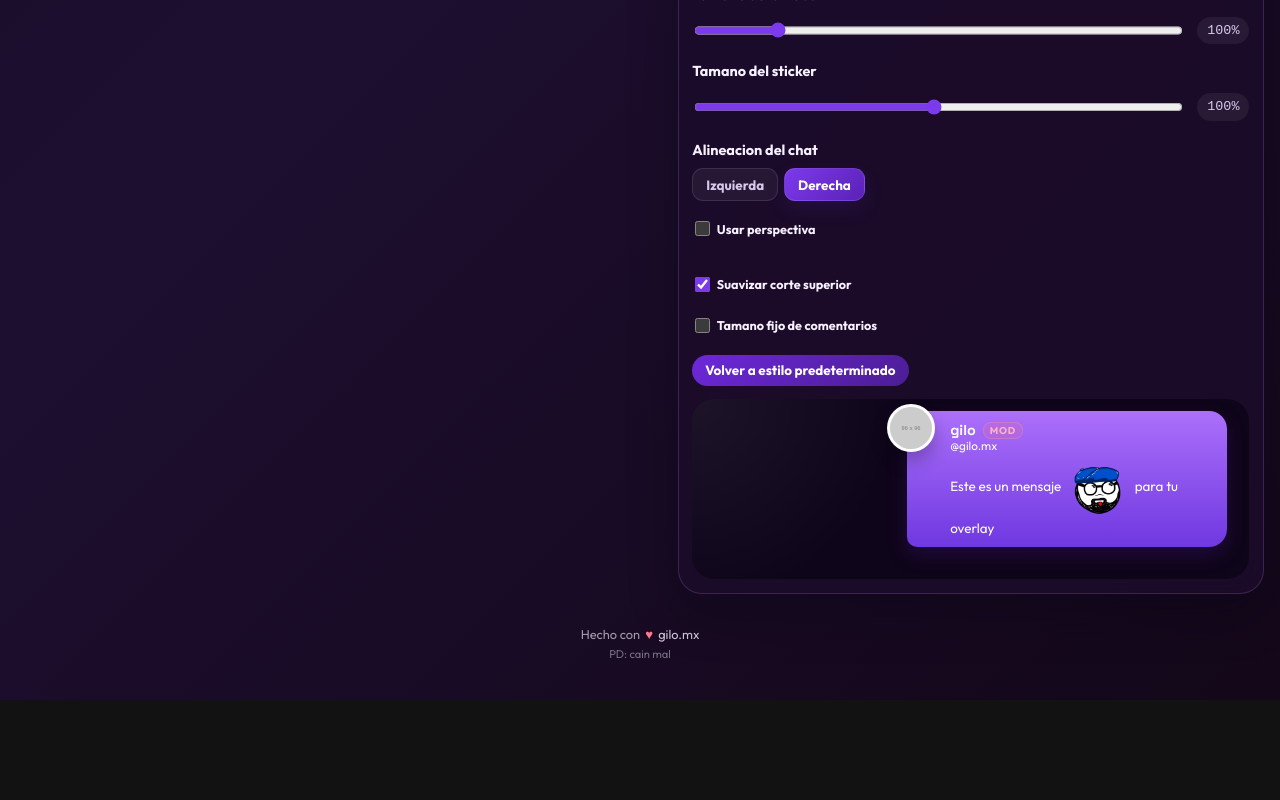
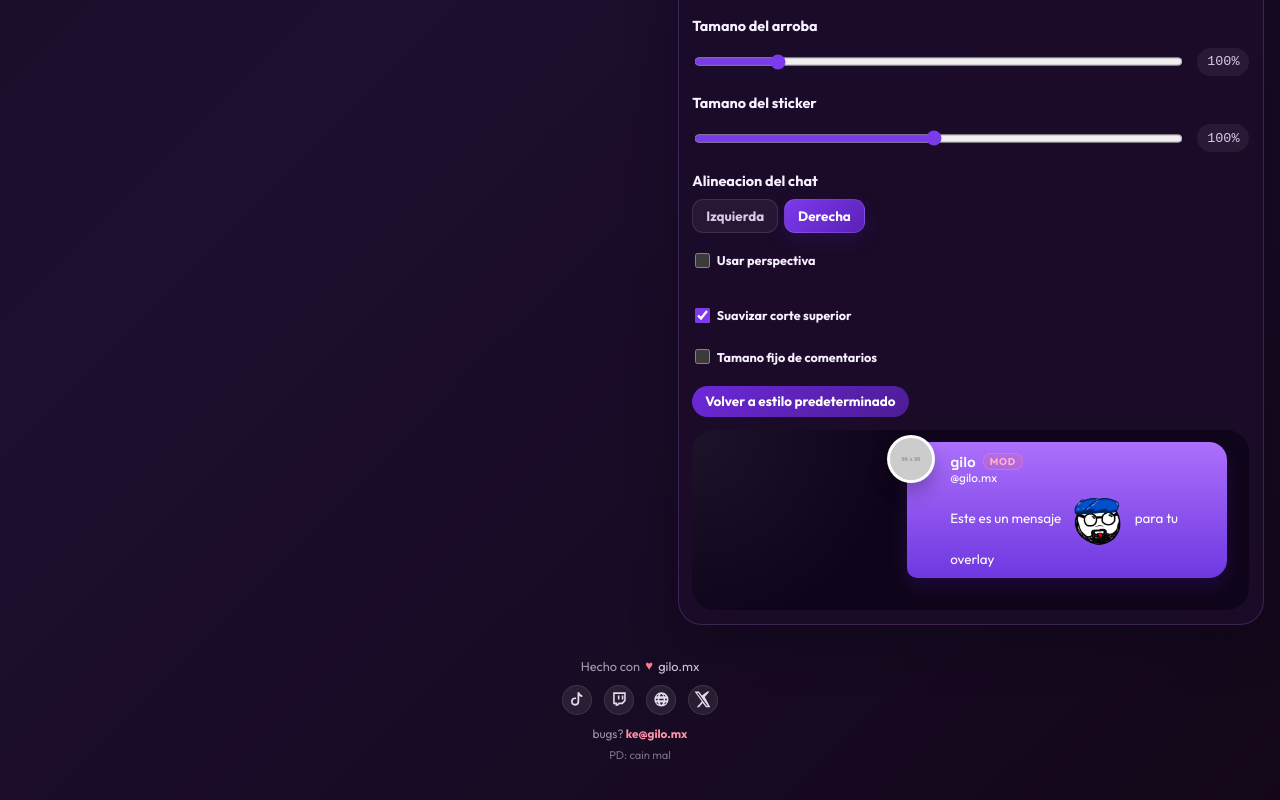
Before and after one commit to gilomx/gilo-tiktok-chat, a React (Vite) app in the folder client/: page / in a window 1280 px wide. Shown: the part 1647-2447 px from the top of the page. Before the commit the page ends 2347 px from the top, so only its background shows below. Built offline with nearby package versions, Linux system fonts and the light colour scheme; no server answers.

Commit message:
style: polish dashboard footer and overlay notice

```diff
--- a/client/src/pages/DashboardPage.jsx
+++ b/client/src/pages/DashboardPage.jsx
@@ -6,6 +6,50 @@ import StickerMessage from "../components/StickerMessage";
 import previewStickerUrl from "../assets/loco.gif";
 
 const OVERLAY_URL_ACK_KEY = "gilo-overlay-last-acknowledged-slug";
+
+function FooterIcon({ type }) {
+  if (type === "tiktok") {
+    return (
+      <svg viewBox="0 0 24 24" aria-hidden="true">
+        <path
+          fill="currentColor"
+          d="M14.5 3c.5 2 1.7 3.3 3.8 3.9V9c-1.6 0-2.9-.4-4-1.3v7a5.2 5.2 0 1 1-5.2-5.2c.4 0 .8 0 1.2.1v2.2a3 3 0 1 0 1.8 2.9V3z"
+        />
+      </svg>
+    );
+  }
+
+  if (type === "twitch") {
+    return (
+      <svg viewBox="0 0 24 24" aria-hidden="true">
+        <path
+          fill="currentColor"
+          d="M4 3h16v11l-4 4h-4l-2 2H7v-2H4zm2 2v11h3v2l2-2h4l3-3V5zm4 2h2v5h-2zm5 0h2v5h-2z"
+        />
+      </svg>
+    );
+  }
+
+  if (type === "web") {
+    return (
+      <svg viewBox="0 0 24 24" aria-hidden="true">
+        <path
+          fill="currentColor"
+          d="M12 3a9 9 0 1 0 9 9 9 9 0 0 0-9-9m5.7 5h-2.2a13 13 0 0 0-1.1-2.4A7 7 0 0 1 17.7 8M12 5.1c.5 0 1.4 1 2.1 2.9H9.9C10.6 6.1 11.5 5.1 12 5.1M8.6 5.6A13 13 0 0 0 7.5 8H5.3a7 7 0 0 1 3.3-2.4M5 12c0-.3 0-.7.1-1h2.2a15 15 0 0 0 0 2H5.1A7 7 0 0 1 5 12m.3 4h2.2a13 13 0 0 0 1.1 2.4A7 7 0 0 1 5.3 16M12 18.9c-.5 0-1.4-1-2.1-2.9h4.2c-.7 1.9-1.6 2.9-2.1 2.9m2.7-5.9H9.3a12 12 0 0 1 0-2h5.4a12 12 0 0 1 0 2m.7 5.4a13 13 0 0 0 1.1-2.4h2.2a7 7 0 0 1-3.3 2.4M16.7 13a15 15 0 0 0 0-2h2.2c.1.3.1.7.1 1s0 .7-.1 1z"
+        />
+      </svg>
+    );
+  }
+
+  return (
+    <svg viewBox="0 0 24 24" aria-hidden="true">
+      <path
+        fill="currentColor"
+        d="M18.24 2H21l-6.03 6.9L22 22h-5.4l-4.23-5.52L7.54 22H4.78l6.45-7.37L2 2h5.54l3.82 5.07zm-.97 18h1.53L6.7 3.9H5.06z"
+      />
+    </svg>
+  );
+}
 
 function OverlayPreview({ overlayConfig }) {
   const previewMessage = {
@@ -385,6 +429,7 @@ export default function DashboardPage() {
   const [isGeneratingOverlayUrl, setIsGeneratingOverlayUrl] = useState(false);
   const [showOverlayUrlChangedNotice, setShowOverlayUrlChangedNotice] = useState(false);
   const [dismissedOverlayUrlNotice, setDismissedOverlayUrlNotice] = useState(false);
+  const [emailCopied, setEmailCopied] = useState(false);
   const [isLiveUsersLocked, setIsLiveUsersLocked] = useState(false);
   const [forbiddenPage, setForbiddenPage] = useState(1);
   const [replacementPage, setReplacementPage] = useState(1);
@@ -988,6 +1033,16 @@ export default function DashboardPage() {
 
     refreshLiveUsers();
     refreshMutedUsers();
+  };
+
+  const copyBugEmail = async () => {
+    try {
+      await navigator.clipboard.writeText("ke@gilo.mx");
+      setEmailCopied(true);
+      window.setTimeout(() => setEmailCopied(false), 1800);
+    } catch (error) {
+      console.error(error);
+    }
   };
 
   const updateQueueSnapshot = (queue) => {
@@ -1719,7 +1774,10 @@ export default function DashboardPage() {
             </div>
             <div className="overlay-settings">
               <p className="helper-copy overlay-helper-copy">
-                Tamano recomendado del overlay: 500x300.
+                Tamaño recomendado del overlay: 500x300.
+              </p>
+              <p className="helper-copy overlay-helper-copy">
+                Recomendamos la URL publica para TikTok Live Studio y la URL privada para OBS.
               </p>
               <div className="overlay-color-grid">
                 <label className="color-setting color-setting-compact">
@@ -2058,6 +2116,58 @@ export default function DashboardPage() {
           gilo.mx
         </a>
       </footer>
+      <div className="footer-socials">
+        <a
+          href="https://www.tiktok.com/@gilo.mx"
+          target="_blank"
+          rel="noreferrer"
+          className="footer-social-link"
+          aria-label="TikTok"
+          title="TikTok"
+        >
+          <span className="footer-social-icon" aria-hidden="true"><FooterIcon type="tiktok" /></span>
+        </a>
+        <a
+          href="https://www.twitch.tv/gilomx"
+          target="_blank"
+          rel="noreferrer"
+          className="footer-social-link"
+          aria-label="Twitch"
+          title="Twitch"
+        >
+          <span className="footer-social-icon" aria-hidden="true"><FooterIcon type="twitch" /></span>
+        </a>
+        <a
+          href="https://gilo.mx"
+          target="_blank"
+          rel="noreferrer"
+          className="footer-social-link"
+          aria-label="Página web"
+          title="Página web"
+        >
+          <span className="footer-social-icon" aria-hidden="true"><FooterIcon type="web" /></span>
+        </a>
+        <a
+          href="https://x.com/gilomxn"
+          target="_blank"
+          rel="noreferrer"
+          className="footer-social-link"
+          aria-label="X"
+          title="X"
+        >
+          <span className="footer-social-icon" aria-hidden="true"><FooterIcon type="x" /></span>
+        </a>
+      </div>
+      <p className="dashboard-bugs">
+        bugs?{" "}
+        <button
+          type="button"
+          className="footer-copy-link"
+          onClick={copyBugEmail}
+        >
+          {emailCopied ? "email copiado" : "ke@gilo.mx"}
+        </button>
+      </p>
       <p className="dashboard-postscript">PD: cain mal</p>
     </main>
   );
--- a/client/src/styles/app.css
+++ b/client/src/styles/app.css
@@ -123,6 +123,92 @@ select option {
   text-align: center;
   color: rgba(247, 241, 255, 0.44);
   font-size: 0.7rem;
+}
+
+.footer-socials {
+  display: flex;
+  align-items: center;
+  justify-content: center;
+  flex-wrap: wrap;
+  gap: 0.52rem 0.72rem;
+  margin-top: 0.75rem;
+}
+
+.footer-social-link {
+  display: inline-flex;
+  align-items: center;
+  color: rgba(247, 241, 255, 0.76);
+  text-decoration: none;
+  transition:
+    transform 180ms ease,
+    box-shadow 180ms ease,
+    filter 180ms ease;
+}
+
+.footer-social-link:hover {
+  color: rgba(247, 241, 255, 0.98);
+  transform: scale(1.1);
+  filter: brightness(1.04);
+}
+
+.footer-social-icon {
+  width: 1.9rem;
+  height: 1.9rem;
+  border-radius: 999px;
+  display: inline-flex;
+  align-items: center;
+  justify-content: center;
+  background: rgba(255, 255, 255, 0.08);
+  border: 1px solid rgba(255, 255, 255, 0.1);
+  color: rgba(247, 241, 255, 0.9);
+  font-size: 1rem;
+  line-height: 1;
+  box-shadow: 0 0 0 rgba(179, 124, 255, 0);
+  transition:
+    box-shadow 180ms ease,
+    background 180ms ease,
+    border-color 180ms ease;
+}
+
+.footer-social-link:hover .footer-social-icon {
+  background: rgba(255, 255, 255, 0.1);
+  border-color: rgba(210, 153, 255, 0.26);
+  box-shadow:
+    0 0 0 1px rgba(194, 142, 255, 0.08),
+    0 0 22px rgba(179, 124, 255, 0.35);
+}
+
+.footer-social-icon svg {
+  width: 1.18rem;
+  height: 1.18rem;
+  display: block;
+}
+
+.dashboard-bugs {
+  margin: 0.72rem 0 0;
+  text-align: center;
+  color: rgba(247, 241, 255, 0.6);
+  font-size: 0.74rem;
+}
+
+.footer-copy-link {
+  padding: 0;
+  border: 0;
+  border-radius: 0;
+  background: transparent;
+  color: #ff8faa;
+  font-size: 0.74rem;
+  font-weight: 700;
+  box-shadow: none;
+  filter: none;
+}
+
+.footer-copy-link:hover {
+  transform: none;
+  box-shadow: none;
+  filter: none;
+  color: #ffadc0;
+  text-decoration: underline;
 }
 
 .hero {
```
